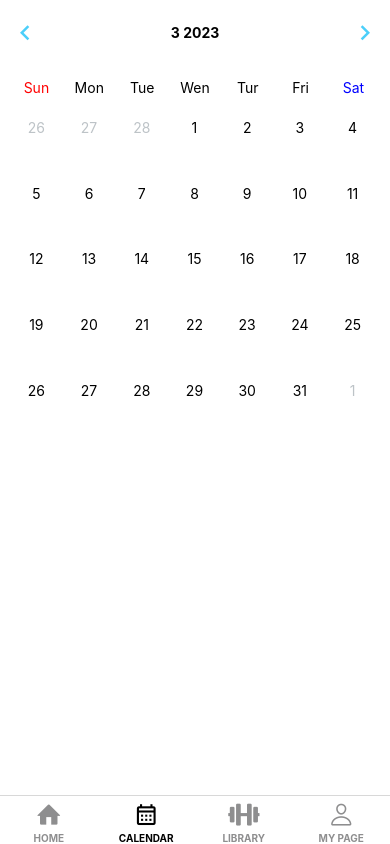
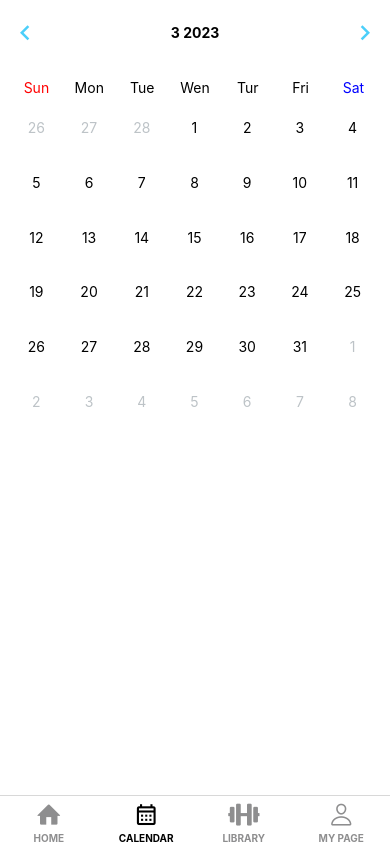
Before and after one commit to jhchoi1182/Bunnit, a React Native app: screen /CALENDAR in a window 390 px wide. Built offline with nearby package versions, Linux system fonts and the light colour scheme.

Commit message:
Level 2 :✨달력 일 2차 작업 (지난 달, 다음 달의 날짜 제대로 표시되도록 구현)

```diff
--- a/src/components/Calendar/CalendarContainer.jsx
+++ b/src/components/Calendar/CalendarContainer.jsx
@@ -49,7 +49,7 @@ const CalendarContainer = () => {
 
   const returnDays = () => {
     let dayArr = [];
-    for (let p = prevDate - prevDay; p <= prevDate; p++) {
+    for (let p = prevDay === 6 ? 32 : prevDate - prevDay; p <= prevDate; p++) {
       dayArr.push(
         <Text style={{ ...styles.day, color: theme.inactive }} key={`prev${p}`}>
           {p}
@@ -63,7 +63,7 @@ const CalendarContainer = () => {
         </Text>
       );
     }
-    for (let n = 1; n <= 6 - currentDay; n++) {
+    for (let n = 1; n <= (dayArr.length === 42 ? 0 : 14); n++) {
       dayArr.push(
         <Text style={{ ...styles.day, color: theme.inactive }} key={`next${n}`}>
           {n}
```
